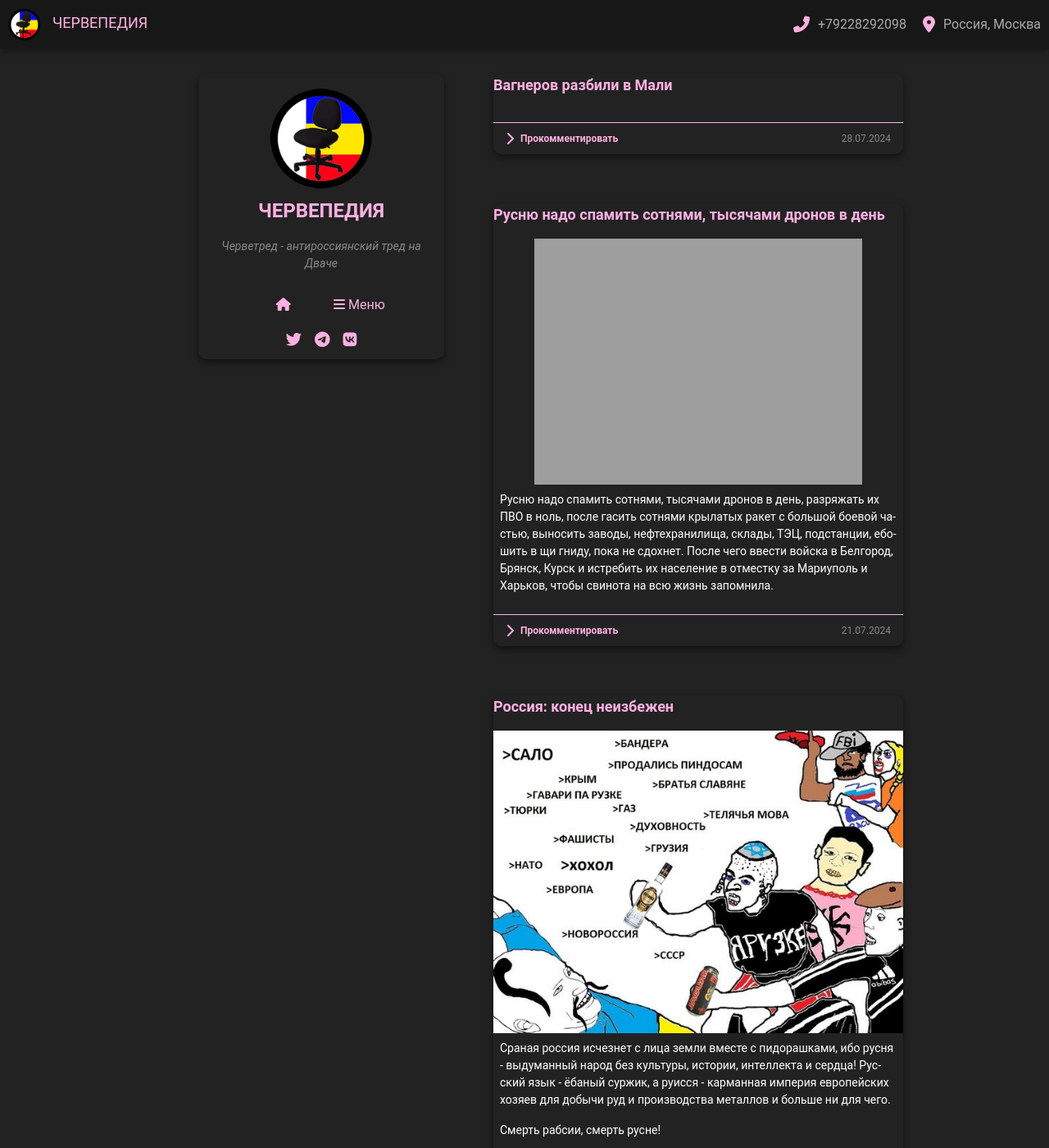
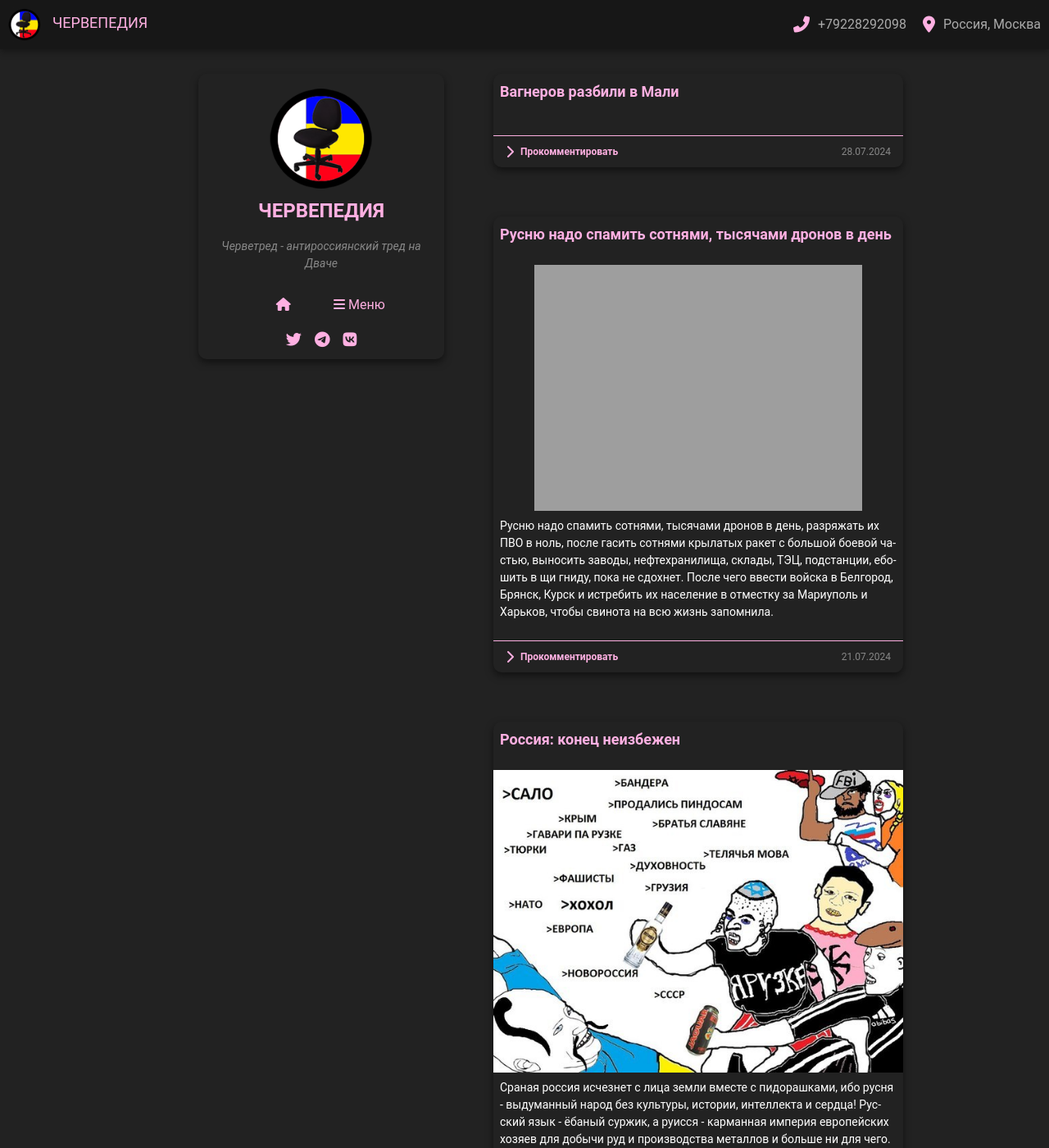
Before and after one commit to chervepedia/chervepedia.github.io, a Jekyll site: the page built from index.html, in a window 1280 px wide and 1400 px high. Shown: the whole window at 82% size. Built offline with Jekyll 4.4.1, drawn with Linux system fonts in a browser that asks for light colours; a script that is not in the unit is left out; the list of posts is cut into pages by our own code; comment, search, counter and statistics services are not loaded.

Commit message:
Update style.css

```diff
--- a/assets/css/style.css
+++ b/assets/css/style.css
@@ -202,7 +202,7 @@ body {
 
 /* Заголовок поста */
 .post-header {
-    padding: 5px, 5px, 5px;
+    padding: 8px;
     margin: 0;
     border-radius: 10px; /* Закругление углов */
     display: flex;
@@ -226,6 +226,7 @@ body {
     height: auto; /* Высота контейнера будет зависеть от содержимого, но не превысит 600px */
     overflow: hidden;
     margin: auto; /* Центрирование контейнера по горизонтали */
+    padding: 0;
     display: flex;
     justify-content: center;
     align-items: center; /* Центрирование изображения по вертикали */
@@ -239,8 +240,6 @@ body {
     width: auto; /* Автоматическая ширина, сохраняет пропорции */
     height: auto; /* Автоматическая высота, сохраняет пропорции */
     object-fit: contain; /* Сохраняет пропорции изображения и не обрезает его */
-    position: relative; /* Помещает изображение выше эффекта Aero Glass */
-    z-index: 2;
 }
 
 /* Содержимое поста */
```
